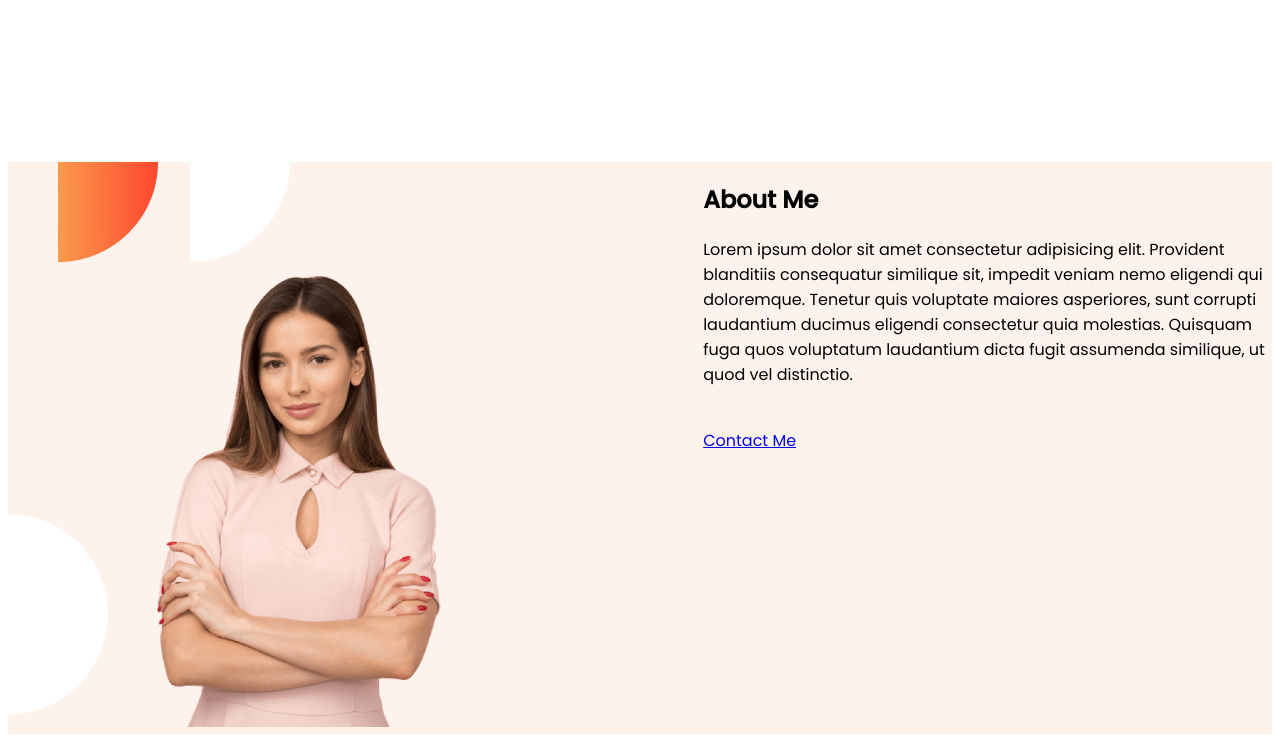
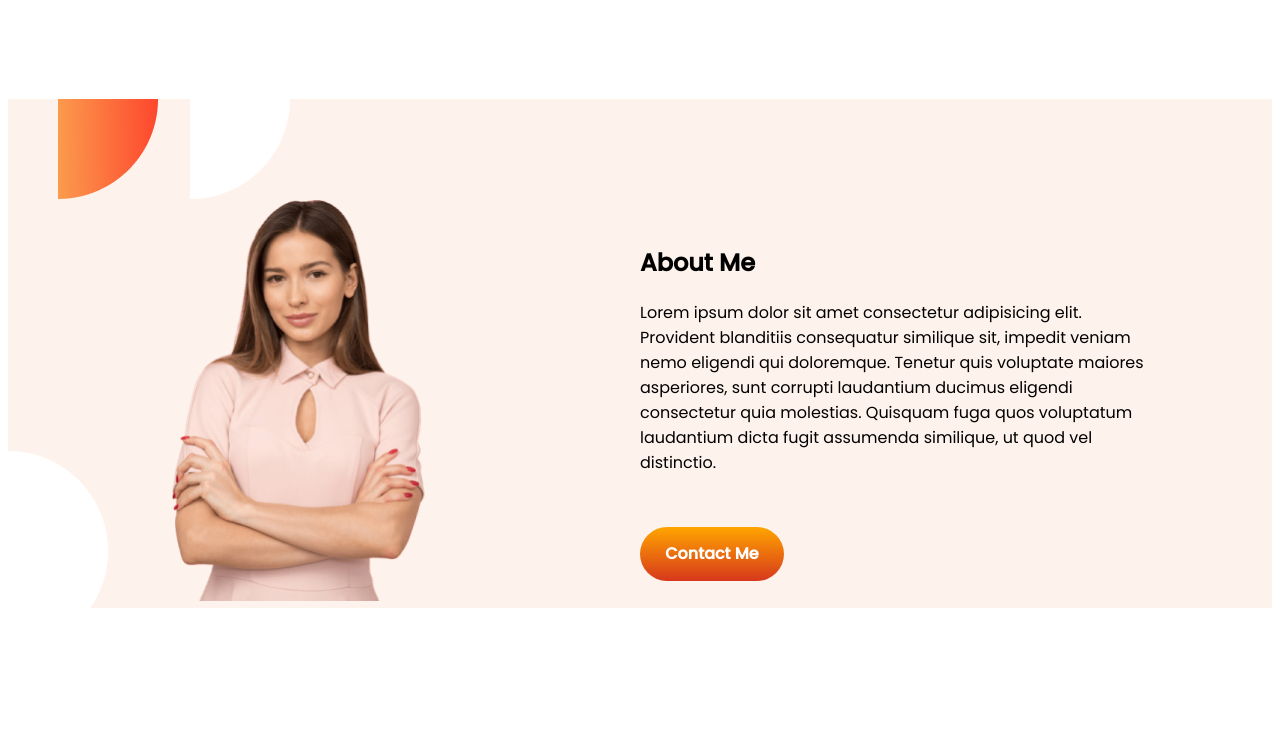
Before and after one commit to AnisurRahman06046/eat-healthy-website, a plain HTML site: page index.html in a window 1280 px wide. Shown: the part 727-1469 px from the top of the page. After the commit the page ends 1343 px from the top, so only its background shows below. Drawn offline with Linux system fonts and the light colour scheme.

Commit message:
about section almost updated with button

```diff
--- a/index.html
+++ b/index.html
@@ -26,10 +26,10 @@
         <div class="half-width half-width-about img">
             <img src="images/female/about-pic.png" alt="">
         </div>
-        <div class="half-width" >
-            <h2 >About Me</h2>
-            <p>Lorem ipsum dolor sit amet consectetur adipisicing elit. Provident blanditiis consequatur similique sit, impedit veniam nemo eligendi qui doloremque. Tenetur quis voluptate maiores asperiores, sunt corrupti laudantium ducimus eligendi consectetur quia molestias. Quisquam fuga quos voluptatum laudantium dicta fugit assumenda similique, ut quod vel distinctio.</p><br>
-            <a href="www.facebook.com">Contact Me</a>
+        <div id="about-text" class="half-width" >
+            <h2  >About Me</h2>
+            <p>Lorem ipsum dolor sit amet consectetur adipisicing elit. Provident blanditiis consequatur similique sit, impedit veniam nemo eligendi qui doloremque. Tenetur quis voluptate maiores asperiores, sunt corrupti laudantium ducimus eligendi consectetur quia molestias. Quisquam fuga quos voluptatum laudantium dicta fugit assumenda similique, ut quod vel distinctio.</p><br><br>
+            <a class="button-link" href="www.facebook.com">Contact Me</a>
         </div>
     </section>
 
--- a/style.css
+++ b/style.css
@@ -39,12 +39,17 @@ h1{
 .about-container{
     display:flex;
     background-image: url(images/shapes/bg-about-image.png);
-    margin-top: 10%;
+    background-repeat: no-repeat;
+    margin-top: 5%;
 
 }
 .half-width-about img{
     width: 50%;
     height: auto;
-    padding-left: 15%;
+    padding-left: 20%;
     margin-top: 20%;
 }
+#about-text{
+    padding-right: 10%;
+    margin-top: 10%;
+}
```
